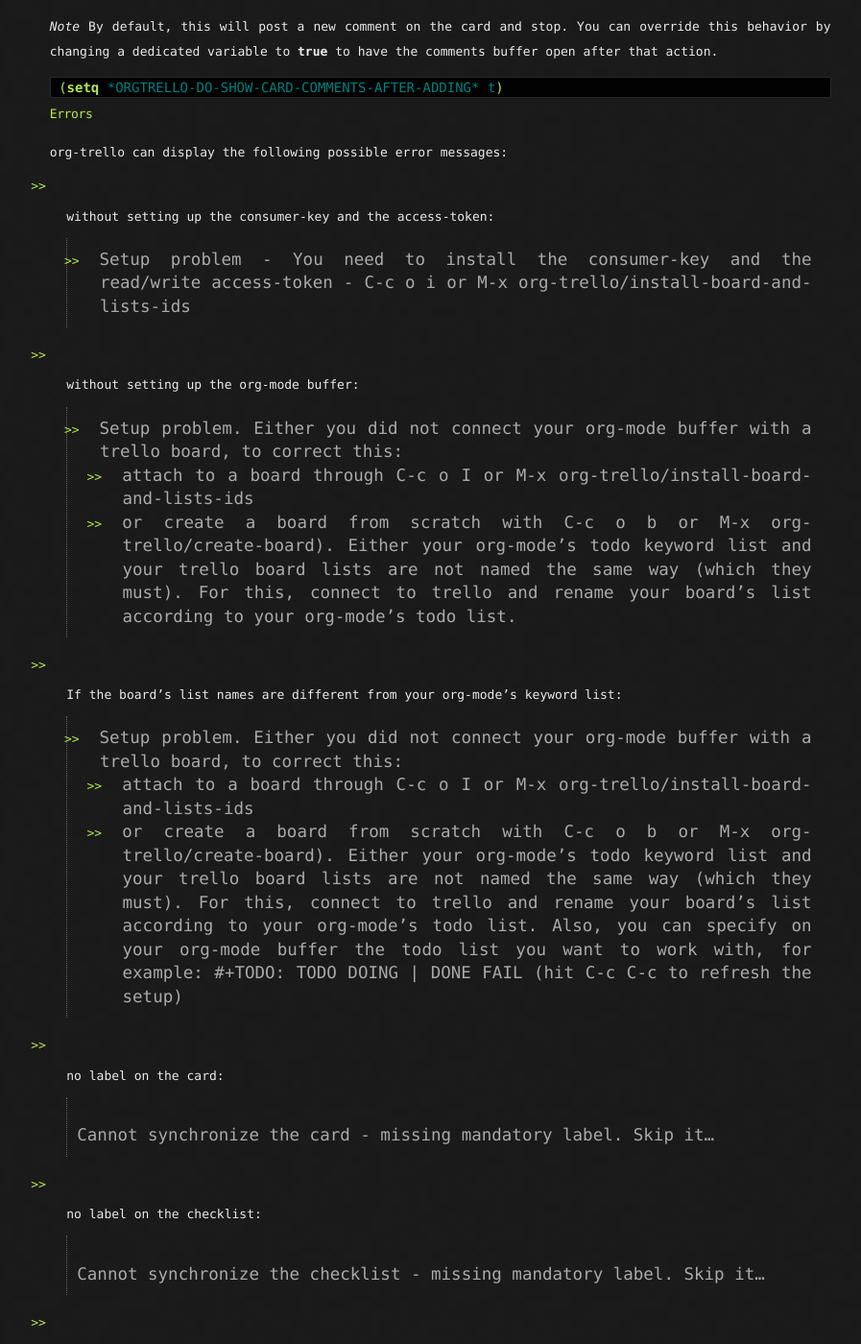
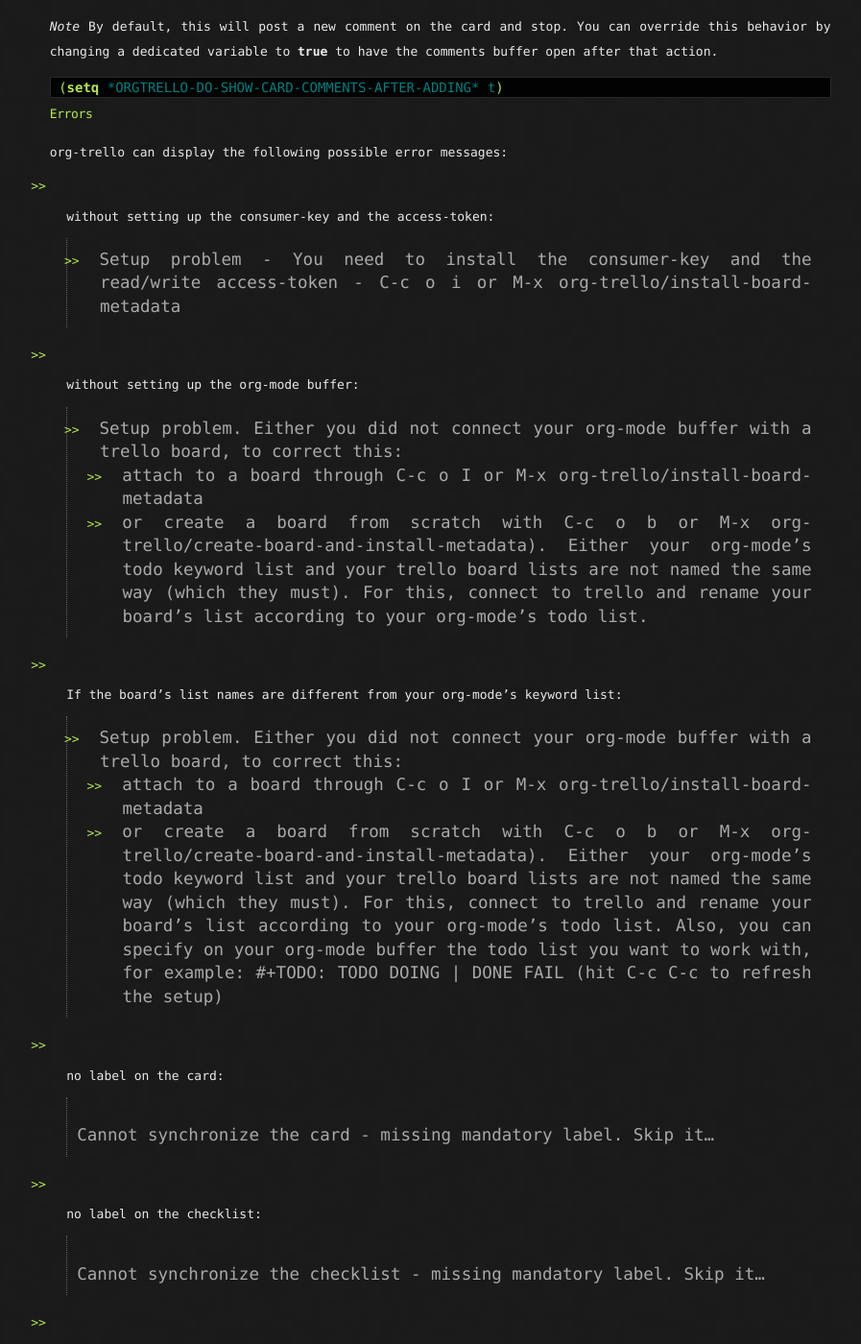
Before and after one commit to org-trello/org-trello.github.io, a Jekyll site: the page built from usage.md, in a window 1280 px wide and 1400 px high, scrolled down 3343 px. Shown: the whole window at 96% size, without its empty margins (197-1094 px from the left). Built offline with Jekyll 4.4.1, drawn with Linux system fonts in a browser that asks for light colours; nearby versions of some CDN libraries; library files that are not in the unit come from our copies; Markdown is read by kramdown in place of the engine named in the settings.

Commit message:
Fix renaming action name

```diff
--- a/usage.md
+++ b/usage.md
@@ -193,14 +193,14 @@ org-trello can display the following possible error messages:
 
 - without setting up the consumer-key and the access-token:
 
-    > - Setup problem - You need to install the consumer-key and the read/write access-token - C-c o i or M-x org-trello/install-board-and-lists-ids
+    > - Setup problem - You need to install the consumer-key and the read/write access-token - C-c o i or M-x org-trello/install-board-metadata
 
 - without setting up the org-mode buffer:
 
     > - Setup problem.
     > Either you did not connect your org-mode buffer with a trello board, to correct this:
-    >   * attach to a board through C-c o I or M-x org-trello/install-board-and-lists-ids
-    >   * or create a board from scratch with C-c o b or M-x org-trello/create-board).
+    >   * attach to a board through C-c o I or M-x org-trello/install-board-metadata
+    >   * or create a board from scratch with C-c o b or M-x org-trello/create-board-and-install-metadata).
     > Either your org-mode's todo keyword list and your trello board lists are not named the same way (which they must).
     > For this, connect to trello and rename your board's list according to your org-mode's todo list.
 
@@ -208,8 +208,8 @@ org-trello can display the following possible error messages:
 
     > - Setup problem.
     > Either you did not connect your org-mode buffer with a trello board, to correct this:
-    >   * attach to a board through C-c o I or M-x org-trello/install-board-and-lists-ids
-    >   * or create a board from scratch with C-c o b or M-x org-trello/create-board).
+    >   * attach to a board through C-c o I or M-x org-trello/install-board-metadata
+    >   * or create a board from scratch with C-c o b or M-x org-trello/create-board-and-install-metadata).
     > Either your org-mode's todo keyword list and your trello board lists are not named the same way (which they must).
     > For this, connect to trello and rename your board's list according to your org-mode's todo list.
     > Also, you can specify on your org-mode buffer the todo list you want to work with, for example: #+TODO: TODO DOING | DONE FAIL (hit C-c C-c to refresh the setup)
```
Also changed, not shown: trello-setup.md (+2 -2 lines).
